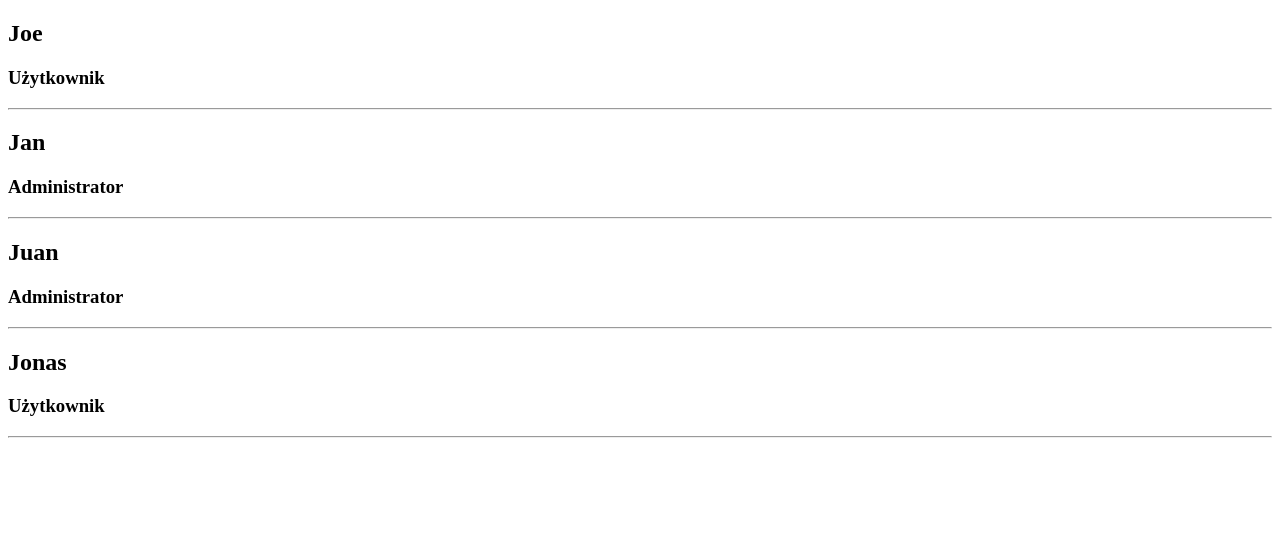
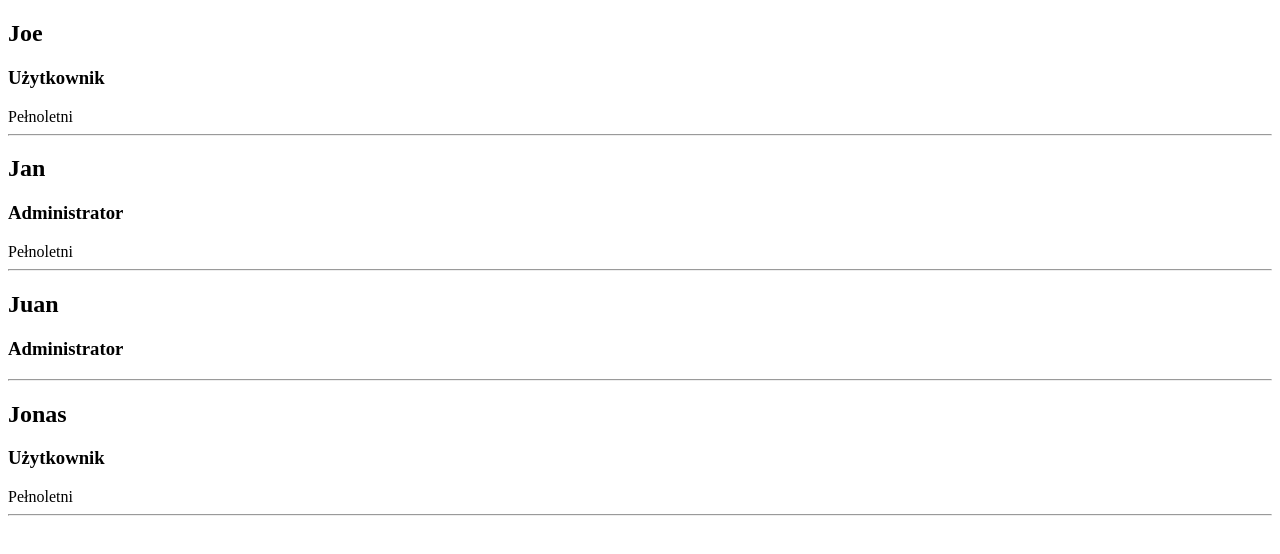
Before and after one commit to kacpi95/React-lesson, a React (Vite) app in the folder React-lesson/: page / in a window 1280 px wide. Shown: the top 554 px of the page. Built offline with nearby package versions, Linux system fonts and the light colour scheme.

Commit message:
Add task

```diff
--- a/React-lesson/src/components/Personinfo.jsx
+++ b/React-lesson/src/components/Personinfo.jsx
@@ -3,6 +3,7 @@ export function Personinfo({ person }) {
     <>
       <h2>{person.name}</h2>
       <h3>{person.isAdmin == true ? 'Administrator' : 'Użytkownik'}</h3>
+      <span>{person.age >= 18 ? 'Pełnoletni' : ''}</span>
       <hr />
     </>
   );
```
